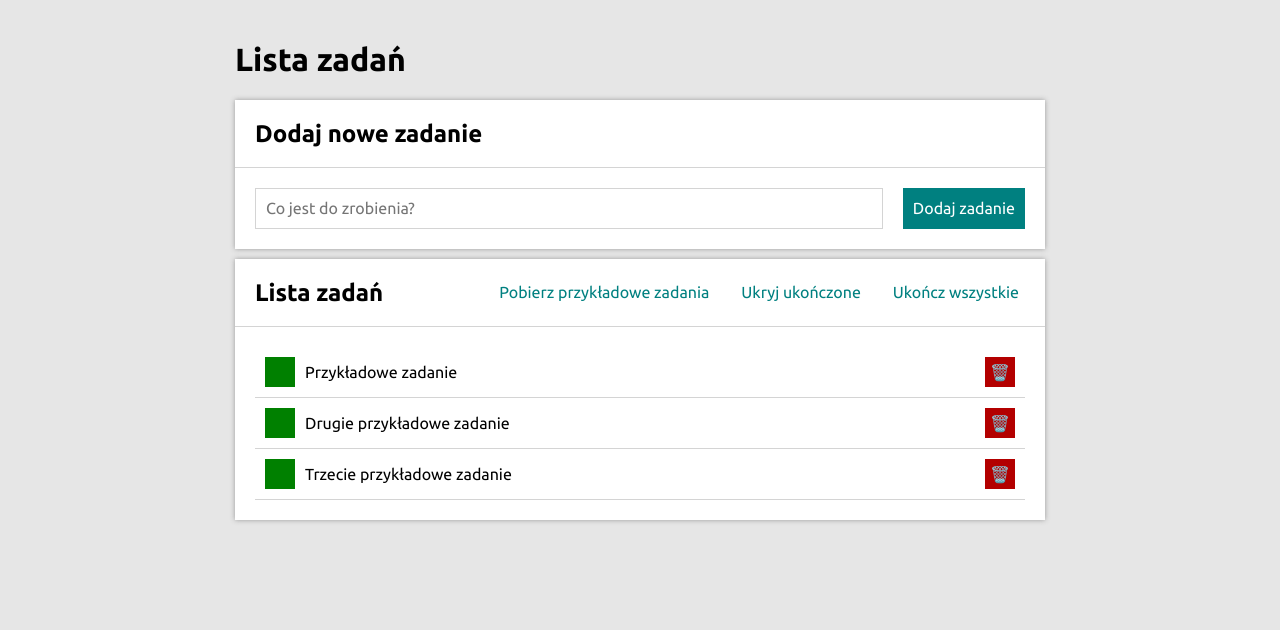
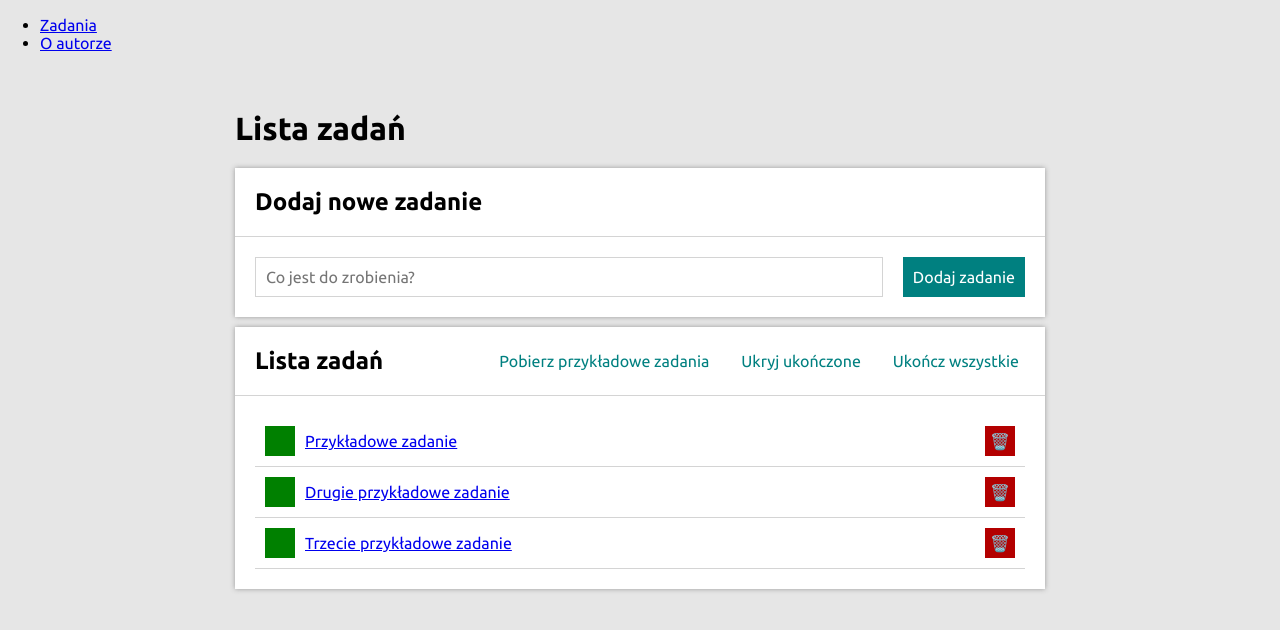
Before and after one commit to LukaszSzmytka/to-do-list-react, a React (Create React App) app: page /#/zadania in a window 1280 px wide. Both pictures are taken after a click on the button "Pobierz przykładowe zadania". Shown: the top 630 px of the page. Built offline with nearby package versions, Linux system fonts and the light colour scheme.

Commit message:
react-router

```diff
--- a/package.json
+++ b/package.json
@@ -12,6 +12,7 @@
     "react": "^18.2.0",
     "react-dom": "^18.2.0",
     "react-redux": "^8.1.3",
+    "react-router-dom": "^5.3.4",
     "react-scripts": "5.0.1",
     "redux-saga": "^1.3.0",
     "styled-components": "^5.3.9",
--- a/src/App.js
+++ b/src/App.js
@@ -1,3 +1,35 @@
-import Tasks from "./features/tasks/Tasks";
+import { HashRouter, Switch, Route, NavLink, Redirect } from "react-router-dom";
+import TasksPage from "./features/tasks/TasksPage";
+import TaskPage from "./features/tasks/TaskPage";
+import AuthorPage from "./features/author/AuthorPage";
 
-export default () => <Tasks />;
+const App = () => (
+  <HashRouter>
+    <nav>
+      <ul>
+        <li>
+          <NavLink activeClassName="active" to="/zadania">Zadania</NavLink>
+        </li>
+        <li>
+          <NavLink activeClassName="active" to="/autor">O autorze</NavLink>
+        </li>
+      </ul>
+      <Switch>
+        <Route path="/zadania/:id">
+            <TaskPage />
+        </Route>
+        <Route path="/zadania">
+          <TasksPage />
+        </Route>
+        <Route path="/autor">
+          <AuthorPage />
+        </Route>
+        <Route path="/">
+            <Redirect to="/zadania" />
+        </Route>
+      </Switch>
+    </nav>
+  </HashRouter>
+);
+
+export default App;
--- /dev/null
+++ b/src/features/author/AuthorPage.js
@@ -0,0 +1,12 @@
+import Container from "../../common/Container";
+import Header from "../../common/Header";
+import Section from "../../common/Section";
+
+const AuthorPage = () => (
+  <Container>
+    <Header title="O autorze" />
+    <Section title="Łukasz Szmytka" body={<>Kilka słów o mnie</>} />
+  </Container>
+);
+
+export default AuthorPage;
--- /dev/null
+++ b/src/features/tasks/TaskPage/index.js
@@ -0,0 +1,28 @@
+import Section from "../../../common/Section";
+import Header from "../../../common/Header";
+import Container from "../../../common/Container";
+import { useParams } from "react-router-dom";
+import { useSelector } from "react-redux";
+import { getTaskById } from "../tasksSlice";
+
+function TaskPage() {
+  const { id } = useParams();
+  const task = useSelector((state) => getTaskById(state, id));
+
+  return (
+    <Container>
+      <Header title="Szczegóły zadania" />
+      <Section
+        title={task ? task.content : "Nie znaleziono zadania"}
+        body={
+          <>
+            <strong>Ukończono: </strong>
+            {task.done ? "Tak" : "Nie"}
+          </>
+        }
+      />
+    </Container>
+  );
+}
+
+export default TaskPage;
--- a/src/features/tasks/Buttons/index.js
+++ b/src/features/tasks/TasksPage/Buttons/index.js
@@ -8,7 +8,7 @@ import {
   selectIsEveryTaskDone,
   selectHideDone,
   fetchExampleTasks,
-} from "../tasksSlice";
+} from "../../tasksSlice";
 
 const Buttons = () => {
   const areTasksEmpty = useSelector(selectAreTasksEmpty);
--- a/src/features/tasks/Form/index.js
+++ b/src/features/tasks/TasksPage/Form/index.js
@@ -1,7 +1,7 @@
 import { useState, useRef } from "react";
 import { useDispatch } from "react-redux";
 import { StyledForm, Input, Button } from "./styled";
-import { addTask } from "../tasksSlice";
+import { addTask } from "../../tasksSlice";
 import { nanoid } from "@reduxjs/toolkit";
 
 const Form = () => {
--- a/src/features/tasks/TaskList/index.js
+++ b/src/features/tasks/TasksPage/TaskList/index.js
@@ -1,4 +1,10 @@
-import { selectTasks, toggleTaskDone, removeTask, selectHideDone } from "../tasksSlice";
+import { Link } from "react-router-dom";
+import {
+  selectTasks,
+  toggleTaskDone,
+  removeTask,
+  selectHideDone,
+} from "../../tasksSlice";
 import { TasksList, Item, Content, Button } from "./styled";
 import { useSelector, useDispatch } from "react-redux";
 
@@ -15,7 +21,9 @@ const TaskList = () => {
           <Button toggleDone onClick={() => dispatch(toggleTaskDone(task.id))}>
             {task.done ? "✓" : ""}
           </Button>
-          <Content done={task.done}>{task.content}</Content>
+          <Content done={task.done}>
+            <Link to={`/zadania/${task.id}`}>{task.content}</Link>
+          </Content>
           <Button deleteTask onClick={() => dispatch(removeTask(task.id))}>
             🗑️
           </Button>
--- a/src/features/tasks/tasksSlice.js
+++ b/src/features/tasks/tasksSlice.js
@@ -52,4 +52,7 @@ export const selectAreTasksEmpty = (state) => selectTasks(state).length === 0;
 export const selectIsEveryTaskDone = (state) =>
   selectTasks(state).every(({ done }) => done);
 
+export const getTaskById = (state, taskId) =>
+  selectTasks(state).find(({ id }) => id === taskId);
+
 export default tasksSlice.reducer;
```
Also changed, not shown: src/features/tasks/TasksPage/index.js (renamed from src/features/tasks/Tasks.js, +5 -5 lines), src/features/tasks/TasksPage/Buttons/styled.js (renamed from src/features/tasks/Buttons/styled.js), src/features/tasks/TasksPage/Form/styled.js (renamed from src/features/tasks/Form/styled.js), src/features/tasks/TasksPage/TaskList/styled.js (renamed from src/features/tasks/TaskList/styled.js), 1 other file (tests, documents, lock files or other folders).
